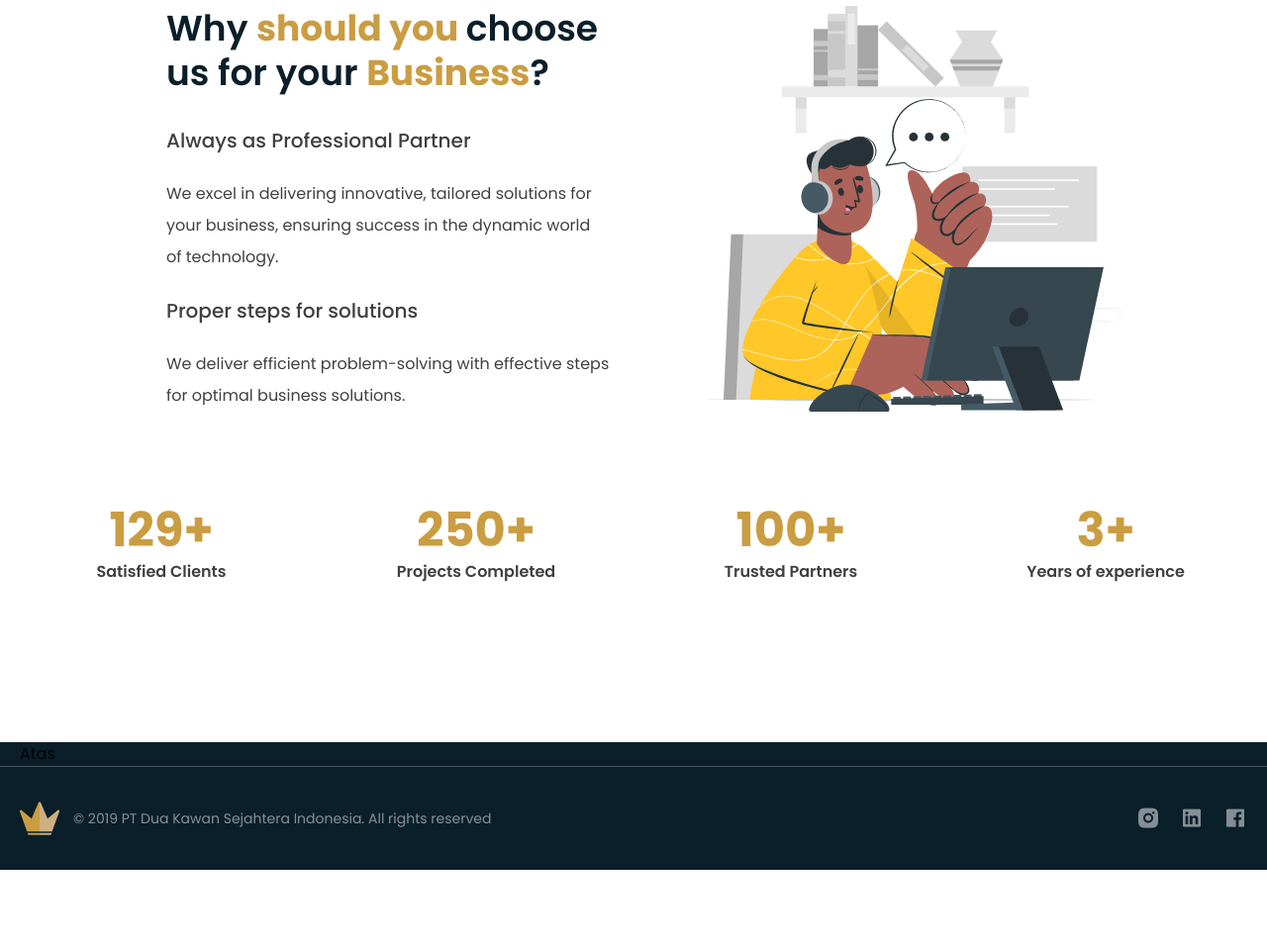
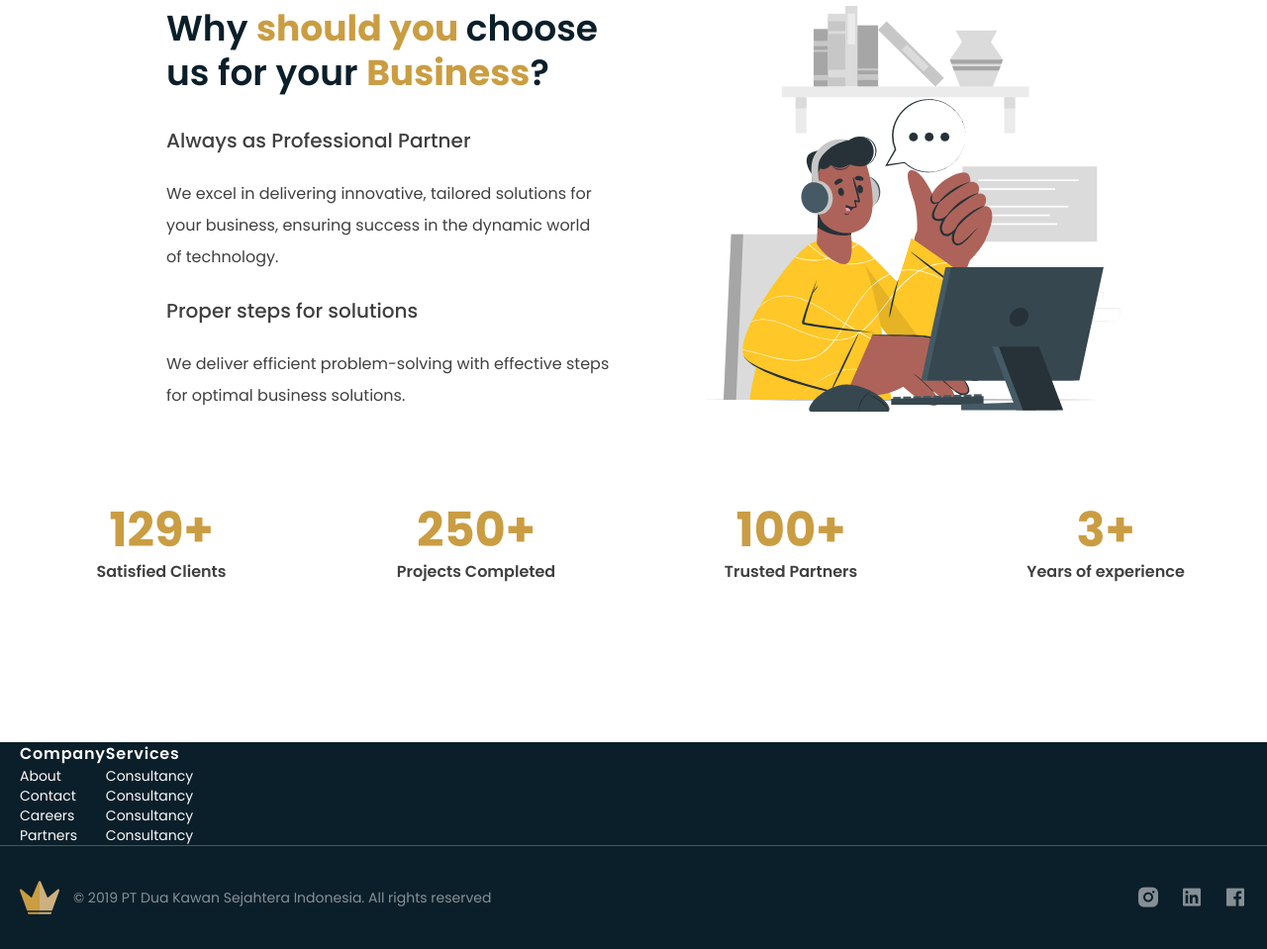
Before and after one commit to Zortagon/dksi-company-profile, a website: page public/index.html in a window 1280 px wide. Shown: the part 2899-3858 px from the top of the page at 99% size. Before the commit the page ends 3778 px from the top, so only its background shows below. Drawn offline with nearby package versions, Linux system fonts and the light colour scheme.

Commit message:
Membuat list pada footer bagian atas

```diff
--- a/public/index.html
+++ b/public/index.html
@@ -275,7 +275,48 @@
         <!-- Footer: Top -->
         <div class="bg-darken-blue">
             <div class="px-5 mx-auto max-w-7xl ">
-                <h1>Atas</h1>
+                <div class="grid grid-cols-2 text-medium-white">
+                    <ul class="flex">
+                        <li>
+                            <h3 class="font-semibold tracking-wider">Company</h3>
+                            <ul class="flex flex-col text-sm">
+                                <li>
+                                    <a href="#">About</a>
+                                </li>
+                                <li>
+                                    <a href="#">Contact</a>
+                                </li>
+                                <li>
+                                    <a href="#">Careers</a>
+                                </li>
+                                <li>
+                                    <a href="#">Partners</a>
+                                </li>
+                            </ul>
+                        </li>
+                        <li>
+                            <h3 class="font-semibold tracking-wider">Services</h3>
+                            <ul class="flex flex-col text-sm">
+                                <li>
+                                    <a href="#">Consultancy</a>
+                                </li>
+                                <li>
+                                    <a href="#">Consultancy</a>
+                                </li>
+                                <li>
+                                    <a href="#">Consultancy</a>
+                                </li>
+                                <li>
+                                    <a href="#">Consultancy</a>
+                                </li>
+                                <!-- <li>Smart Class</li>
+                                <li>Consultancy</li>
+                                <li>Planning</li>
+                                <li>Education</li> -->
+                            </ul>
+                        </li>
+                    </ul>
+                </div>
             </div>
         </div>
 
@@ -287,19 +328,23 @@
                         <img src="img/element/crown.svg" alt="Crown" class="w-10 mx-auto sm:mx-0">
                         <div class="flex flex-col justify-center gap-2">
                             <!-- <img src="img/footer/text.svg" alt="DKSI" class="w-12"> -->
-                            <span class="text-sm text-center text-white opacity-50 sm:text-left">&copy; 2019 PT Dua Kawan Sejahtera Indonesia.
+                            <span class="text-sm text-center text-white opacity-50 sm:text-left">&copy; 2019 PT Dua
+                                Kawan Sejahtera Indonesia.
                                 All rights reserved</span>
                         </div>
                     </div>
                     <ul class="flex items-center justify-center gap-5 text-2xl text-white md:justify-start">
                         <li>
-                            <a href="#" class="transition-opacity opacity-50 hover:opacity-100"><i class="ri-instagram-fill"></i></a>
+                            <a href="#" class="transition-opacity opacity-50 hover:opacity-100"><i
+                                    class="ri-instagram-fill"></i></a>
                         </li>
                         <li>
-                            <a href="#" class="transition-opacity opacity-50 hover:opacity-100"><i class="ri-linkedin-box-fill"></i></a>
+                            <a href="#" class="transition-opacity opacity-50 hover:opacity-100"><i
+                                    class="ri-linkedin-box-fill"></i></a>
                         </li>
                         <li>
-                            <a href="#" class="transition-opacity opacity-50 hover:opacity-100"><i class="ri-facebook-box-fill"></i></a>
+                            <a href="#" class="transition-opacity opacity-50 hover:opacity-100"><i
+                                    class="ri-facebook-box-fill"></i></a>
                         </li>
                     </ul>
                 </div>
```
